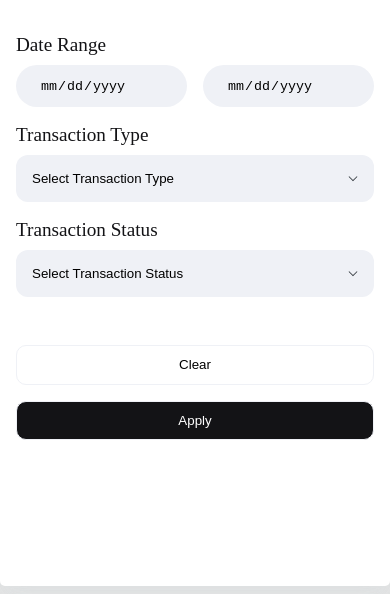
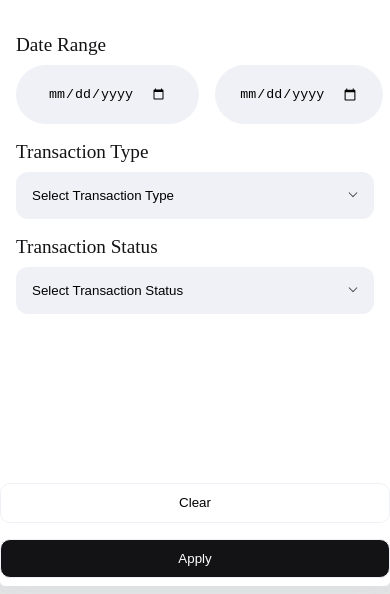
Before and after one commit to stpholise/figma2, a React (Vite) app: page / in a window 390 px wide. Both pictures are taken after a click on the button "filter". Shown: the part 250-844 px from the top of the page. Built offline with nearby package versions, Linux system fonts and the light colour scheme; a web font is replaced by a local one.

Commit message:
make modal date work

```diff
--- a/src/App.css
+++ b/src/App.css
@@ -394,16 +394,6 @@ dialog{
   position:relative;
 }
 
-input[type='date']::-webkit-calendar-picker-indicator{
-  opacity: 0;
-  cursor: pointer;
-  position: absolute;
-  width: 100%;
-  height: 100%;
-  top: 0;
-  left: 0;
-  -webkit-appearance: none;
-}
 
 
 
@@ -748,6 +738,8 @@ input[type='date']::-webkit-calendar-picker-indicator{
 
 .filterCont .modelFooter{
   grid-template-columns:1fr ;
+  position:fixed;
+  bottom:1rem;
 }
 
 .filterCont .modelFooter .modelBtn{
@@ -759,18 +751,6 @@ input[type='date']::-webkit-calendar-picker-indicator{
   gap:0.5rem;
 }
 
-input[type='date']::-webkit-calendar-picker-indicator{
-  opacity: 1;
-  cursor: pointer;
-  position: relative;
-  width:auto;
-  height:auto;
-  background:#eff1f6;
-  top: auto;
-  left: auto;
-  right:auto;
-  -webkit-appearance: default;
-}
 
 
 .expand{
--- a/src/Components/Filter.jsx
+++ b/src/Components/Filter.jsx
@@ -3,6 +3,7 @@ import Close from '../assets/close.svg'
 import ExpandMore from '../assets/expand_more.svg'
 import ExpandLess from '../assets/expand_less.svg'
 import PropTypes from 'prop-types'
+// import { nominalTypeHack } from 'prop-types'
 
 
 
@@ -105,10 +106,10 @@ const Filter = ({setIsOpen, isOpen}) => {
                     <div className="start dateBox" onClick={handleDate}>
 
                     <label htmlFor="startDate" className='hideLabel'>start date</label>
-                    <input type="date" id='starDate' style={{padding:'0.5rem'}}/>
-                    {openDate ? <img src={ExpandLess} alt='expand' className='expand'/>
+                    <input type="date" id='starDate' />
+                    {openDate ? <img src={ExpandLess} alt='expand' style={{display:'none'}}/>
                     :
-                    <img src={ExpandMore} alt='expand' className='expand'/>
+                    <img src={ExpandMore} alt='expand' className='expand' style={{display:'none'}}/>
                     }
 
 
@@ -117,9 +118,9 @@ const Filter = ({setIsOpen, isOpen}) => {
                     <div className="finish dateBox" >
                      <label   htmlFor="finishDate" className='hideLabel'>finishDate</label>
                      <input  onClick={handleDate1} type="date" id='finishDate' style={{padding:'0.5rem'}}/>
-                     {openDate1 ? <img src={ExpandLess} alt='expand'className='expand'/>
+                     {openDate1 ? <img src={ExpandLess} alt='expand' style={{display:'none'}}/>
                     :
-                    <img src={ExpandMore} alt='expand'className='expand'/>
+                    <img src={ExpandMore} alt='expand'className='expand' style={{display:'none'}}/>
                     }
                     </div>
                 </div>
@@ -171,7 +172,7 @@ const Filter = ({setIsOpen, isOpen}) => {
                       Select Transaction Status
                     </span>
 
-                    {openRadio ? <img src={ExpandLess} alt='expand'/> : <img src={ExpandMore} alt='expand'/>}
+                    {openRadio ? <img src={ExpandLess} alt='expand' /> : <img src={ExpandMore} alt='expand'/>}
                     </button>
                     {openRadio &&
                     <div className="checkCont">
```
